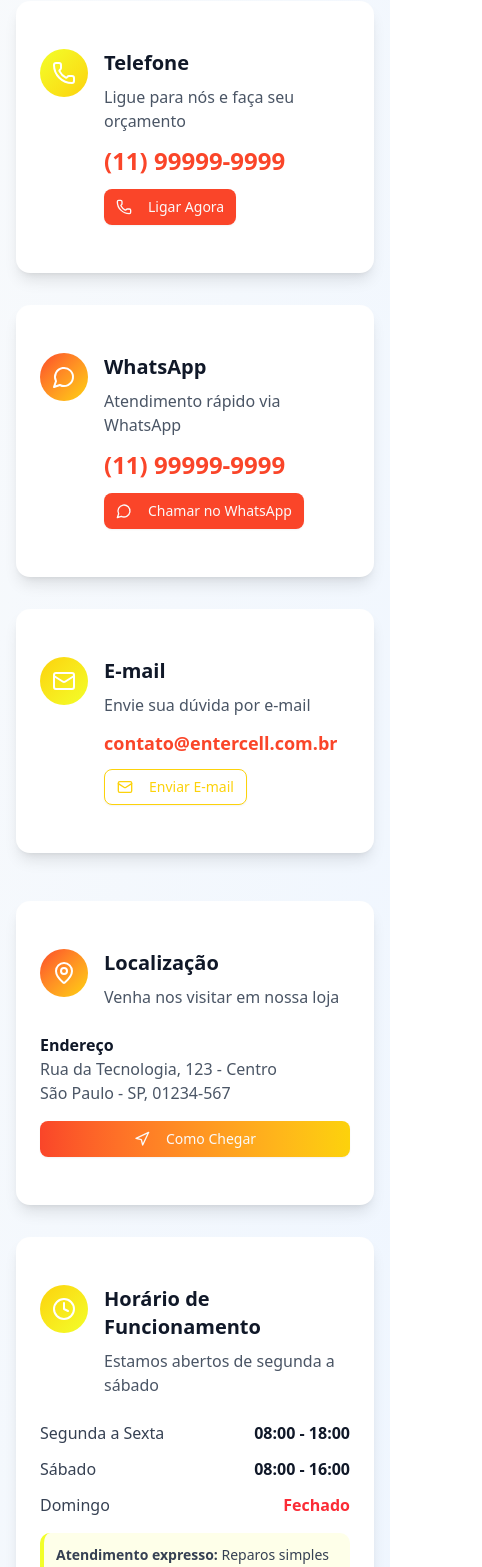
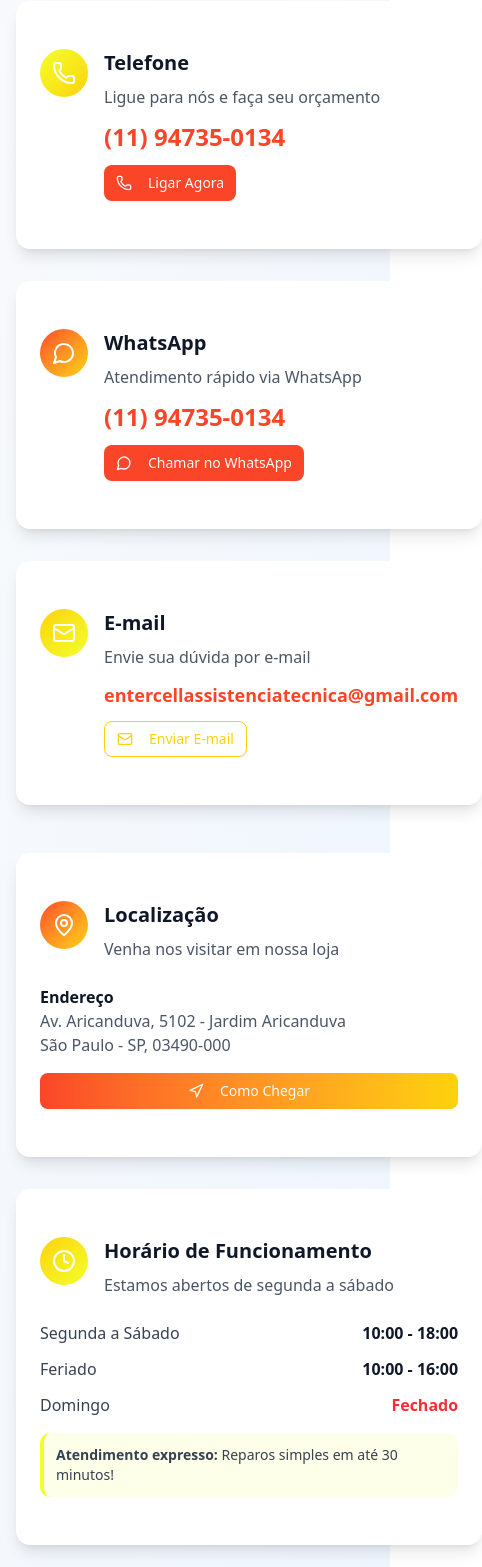
Before and after one commit to LuanCKRG/entercell, a Next.js app: page / in a window 390 px wide. Shown: the part 10060-11627 px from the top of the page, 482 px wide, since content can reach past the window. Built offline with nearby package versions, Linux system fonts and the light colour scheme.

Commit message:
fix(contact-section): update contact details and links for phone, WhatsApp, email, and address

```diff
--- a/src/components/contact-section.tsx
+++ b/src/components/contact-section.tsx
@@ -24,10 +24,12 @@ const ContactSection = () => (
 								<div className="flex-1">
 									<h3 className="text-xl font-semibold text-gray-900 mb-2">Telefone</h3>
 									<p className="text-gray-600 mb-3">Ligue para nós e faça seu orçamento</p>
-									<p className="text-2xl font-bold text-entercell-red">(11) 99999-9999</p>
-									<Button className="mt-3 bg-entercell-red hover:bg-entercell-red/90">
+									<p className="text-2xl font-bold text-entercell-red">(11) 94735-0134</p>
+									<Button className="mt-3 bg-entercell-red hover:bg-entercell-red/90" asChild>
+										<a href="tel:+5511947350134">
 											<Phone className="h-4 w-4 mr-2" />
 											Ligar Agora
+										</a>
 									</Button>
 								</div>
 							</div>
@@ -43,10 +45,12 @@ const ContactSection = () => (
 								<div className="flex-1">
 									<h3 className="text-xl font-semibold text-gray-900 mb-2">WhatsApp</h3>
 									<p className="text-gray-600 mb-3">Atendimento rápido via WhatsApp</p>
-									<p className="text-2xl font-bold text-entercell-red">(11) 99999-9999</p>
-									<Button className="mt-3 bg-entercell-red hover:bg-entercell-red/90">
+									<p className="text-2xl font-bold text-entercell-red">(11) 94735-0134</p>
+									<Button className="mt-3 bg-entercell-red hover:bg-entercell-red/90" asChild>
+										<a href="https://wa.me/5511947350134" target="_blank" rel="noopener noreferrer">
 											<MessageCircle className="h-4 w-4 mr-2" />
 											Chamar no WhatsApp
+										</a>
 									</Button>
 								</div>
 							</div>
@@ -62,10 +66,12 @@ const ContactSection = () => (
 								<div className="flex-1">
 									<h3 className="text-xl font-semibold text-gray-900 mb-2">E-mail</h3>
 									<p className="text-gray-600 mb-3">Envie sua dúvida por e-mail</p>
-									<p className="text-lg font-semibold text-entercell-red">contato@entercell.com.br</p>
-									<Button variant="outline" className="mt-3 border-entercell-orange text-entercell-orange hover:bg-entercell-orange hover:text-white">
+									<p className="text-lg font-semibold text-entercell-red">entercellassistenciatecnica@gmail.com</p>
+									<Button variant="outline" className="mt-3 border-entercell-orange text-entercell-orange hover:bg-entercell-orange hover:text-white" asChild>
+										<a href="mailto:entercellassistenciatecnica@gmail.com" target="_blank" rel="noopener noreferrer">
 											<Mail className="h-4 w-4 mr-2" />
 											Enviar E-mail
+										</a>
 									</Button>
 								</div>
 							</div>
@@ -89,13 +95,19 @@ const ContactSection = () => (
 							<div className="space-y-4">
 								<div>
 									<h4 className="font-semibold text-gray-900">Endereço</h4>
-									<p className="text-gray-600">Rua da Tecnologia, 123 - Centro</p>
-									<p className="text-gray-600">São Paulo - SP, 01234-567</p>
+									<p className="text-gray-600">Av. Aricanduva, 5102 - Jardim Aricanduva</p>
+									<p className="text-gray-600">São Paulo - SP, 03490-000</p>
 								</div>
 
-								<Button className="w-full bg-gradient-to-r from-entercell-red to-entercell-orange hover:from-entercell-orange hover:to-entercell-red">
+								<Button className="w-full bg-gradient-to-r from-entercell-red to-entercell-orange hover:from-entercell-orange hover:to-entercell-red" asChild>
+									<a
+										href="https://www.google.com/maps/dir//Av.+Aricanduva,+5102+-+Jardim+Aricanduva,+S%C3%A3o+Paulo+-+SP,+03490-000/@-23.5642519,-46.5910586,12z/data=!4m8!4m7!1m0!1m5!1m1!1s0x94ce671e28cbd3e1:0x784a533786e3375!2m2!1d-46.508657!2d-23.5642736?hl=pt-BR&entry=ttu&g_ep=EgoyMDI1MDYwMi4wIKXMDSoASAFQAw%3D%3D"
+										target="_blank"
+										rel="noopener noreferrer"
+									>
 										<Navigation className="h-4 w-4 mr-2" />
 										Como Chegar
+									</a>
 								</Button>
 							</div>
 						</CardContent>
@@ -115,12 +127,12 @@ const ContactSection = () => (
 
 							<div className="space-y-3">
 								<div className="flex justify-between">
-									<span className="text-gray-700">Segunda a Sexta</span>
-									<span className="font-semibold text-gray-900">08:00 - 18:00</span>
+									<span className="text-gray-700">Segunda a Sábado</span>
+									<span className="font-semibold text-gray-900">10:00 - 18:00</span>
 								</div>
 								<div className="flex justify-between">
-									<span className="text-gray-700">Sábado</span>
-									<span className="font-semibold text-gray-900">08:00 - 16:00</span>
+									<span className="text-gray-700">Feriado</span>
+									<span className="font-semibold text-gray-900">10:00 - 16:00</span>
 								</div>
 								<div className="flex justify-between">
 									<span className="text-gray-700">Domingo</span>
--- a/src/components/footer.tsx
+++ b/src/components/footer.tsx
@@ -48,17 +48,17 @@ const Footer = () => (
 					<div className="space-y-3 text-gray-400">
 						<div className="flex items-center space-x-2">
 							<Phone className="h-4 w-4" />
-							<span>(11) 99999-9999</span>
+							<span>(11) 94735-0134</span>
 						</div>
 						<div className="flex items-center space-x-2">
 							<Mail className="h-4 w-4" />
-							<span>contato@entercell.com.br</span>
+							<span>entercellassistenciatecnica@gmail.com</span>
 						</div>
 						<div className="flex items-start space-x-2">
 							<MapPin className="h-4 w-4 mt-1" />
 							<div>
-								<p>Rua da Tecnologia, 123 - Centro</p>
-								<p>São Paulo - SP, 01234-567</p>
+								<p>Av. Aricanduva, 5102 - Jardim Aricanduva</p>
+								<p>São Paulo - SP, 03490-000</p>
 							</div>
 						</div>
 					</div>
```
Lines whose indentation alone changed are shown as unchanged.
